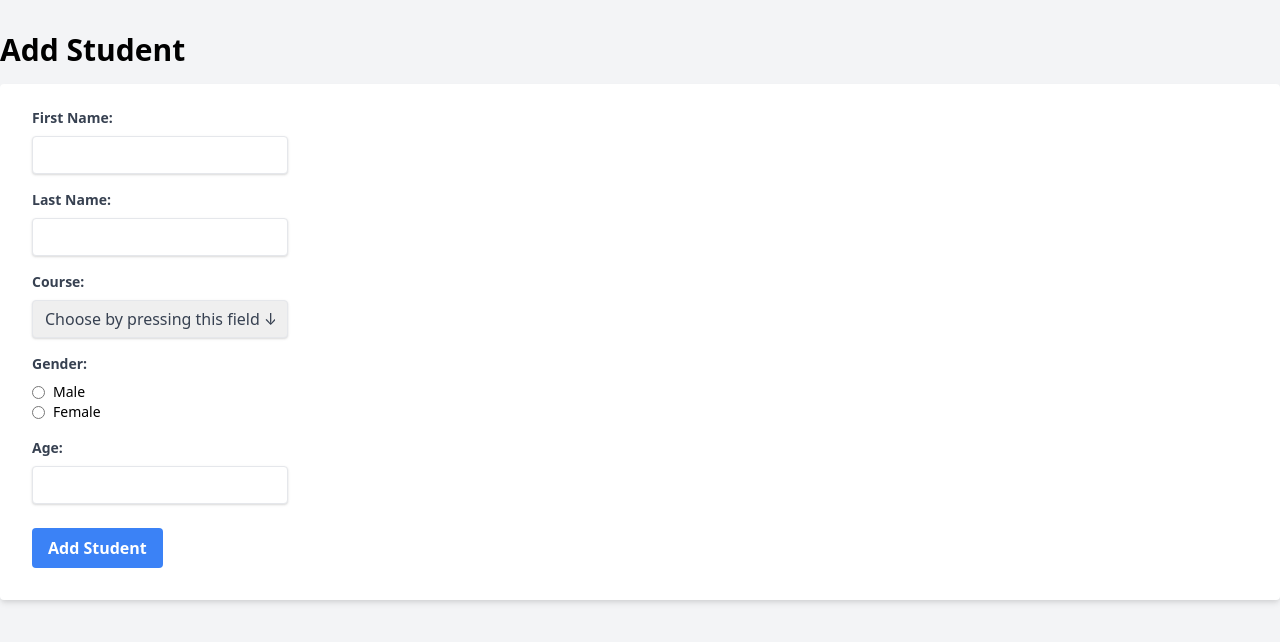
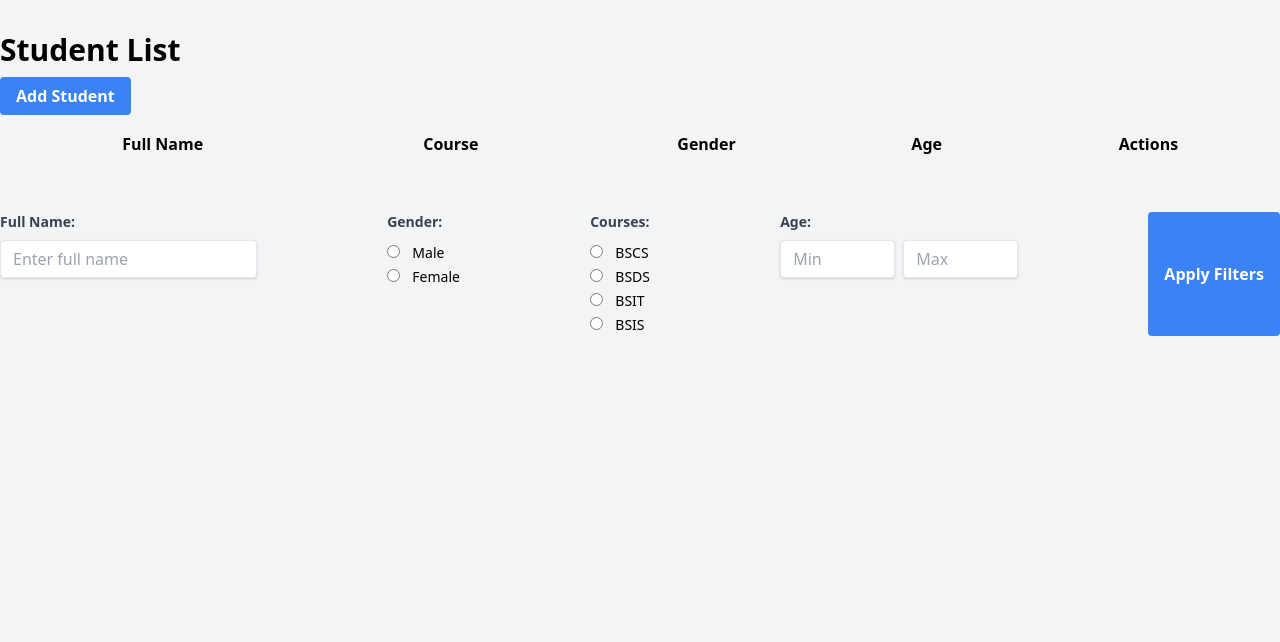
Before and after one commit to fjfdobli/EDP-FINALPROJECT, a Django app: page /add/ in a window 1280 px wide. Shown: the top 642 px of the page. Run offline with Django 5.2, Linux system fonts and the light colour scheme; lists and menus that the app fills with data are empty.

Commit message:
Update add.html change openEditForm and edit the update button

```diff
--- a/Students/templates/students/add.html
+++ b/Students/templates/students/add.html
@@ -2,56 +2,241 @@
 <!DOCTYPE html>
 <html lang="en">
   <head>
-    <meta charset="UTF-8">
-    <meta name="viewport" content="width=device-width, initial-scale=1.0">
-    <title>Add Student</title>
-    <link href="https://cdn.jsdelivr.net/npm/tailwindcss@2.2.19/dist/tailwind.min.css" rel="stylesheet">
+    <meta charset="UTF-8" />
+    <meta name="viewport" content="width=device-width, initial-scale=1.0" />
+    <title>Student List</title>
+    <link
+      href="https://cdn.jsdelivr.net/npm/tailwindcss@2.2.19/dist/tailwind.min.css"
+      rel="stylesheet"
+    />
   </head>
   <body class="bg-gray-100">
     <div class="container mx-auto py-8">
-        <h1 class="text-3xl font-bold mb-4">Add Student</h1>
-        <form method="post" class="bg-white shadow-md rounded px-8 pt-6 pb-8 mb-4">
-            {% csrf_token %}
-            <input type="hidden" name="student_id" value="{{ student.id }}">
+      <h1 class="text-3xl font-bold mb-4">Student List</h1>
       <div class="mb-4">
-                <label for="first_name" class="block text-gray-700 text-sm font-bold mb-2">First Name:</label>
-                <input id="first_name" name="firstName" type="text" class="shadow appearance-none border rounded w-64 py-2 px-3 text-gray-700 leading-tight focus:outline-none focus:shadow-outline" value="{{ student.firstName }}">
+        <a
+          href="{% url 'addStudent' %}"
+          class="bg-blue-500 hover:bg-blue-700 text-white font-bold py-2 px-4 rounded"
+          >Add Student</a
+        >
       </div>
+
+      <table class="table-auto w-full mb-4">
+        <thead>
+          <tr>
+            <th class="px-4 py-2">Full Name</th>
+            <th class="px-4 py-2">Course</th>
+            <th class="px-4 py-2">Gender</th>
+            <th class="px-4 py-2">Age</th>
+            <th class="px-4 py-2">Actions</th>
+          </tr>
+        </thead>
+        <tbody id="student-table-body">
+          {% for student in students %}
+          <tr>
+            <td class="border px-4 py-2 text-center">
+              {{ student.firstName }} {{ student.lastName }}
+            </td>
+            <td class="border px-4 py-2 text-center">
+              {{ student.get_course_display }}
+            </td>
+            <td class="border px-4 py-2 text-center">
+              {{ student.get_gender_display }}
+            </td>
+            <td class="border px-4 py-2 text-center">{{ student.age }}</td>
+            <td class="border px-4 py-2 text-center">
+              <a
+                href="{% url 'updateStudent' student.id %}"
+                class="text-blue-500 hover:text-blue-700 update-btn"
+                >Update</a
+              >
+              <a
+                href="#"
+                class="text-red-500 hover:text-red-700 ml-2 delete-link"
+                data-student-id="{{ student.id }}"
+                >Delete</a
+              >
+            </td>
+          </tr>
+          {% endfor %}
+        </tbody>
+      </table>
+    </div>
+
     <div class="mb-4">
-                <label for="last_name" class="block text-gray-700 text-sm font-bold mb-2">Last Name:</label>
-                <input id="last_name" name="lastName" type="text" class="shadow appearance-none border rounded w-64 py-2 px-3 text-gray-700 leading-tight focus:outline-none focus:shadow-outline" value="{{ student.lastName }}">
+      <form id="filter-form" class="flex justify-between">
+        <div>
+          <label
+            for="name-filter"
+            class="block text-gray-700 text-sm font-bold mb-2"
+            >Full Name:</label
+          >
+          <input
+            id="name-filter"
+            name="name"
+            type="text"
+            class="shadow appearance-none border rounded py-2 px-3 text-gray-700 leading-tight focus:outline-none focus:shadow-outline"
+            placeholder="Enter full name"
+          />
         </div>
-            <div class="mb-4">
-                <label for="course" class="block text-gray-700 text-sm font-bold mb-2">Course:</label>
-                <select id="course" name="course" class="shadow appearance-none border rounded w-64 py-2 px-3 text-gray-700 leading-tight focus:outline-none focus:shadow-outline">
-                    <option value="#">Choose by pressing this field ↓</option>
-                    <option value="BS-CS" {% if student.course == 'BS-CS' %} selected {% endif %}>BS-CS</option>
-                    <option value="BS-DS" {% if student.course == 'BS-DS' %} selected {% endif %}>BS-DS</option>
-                    <option value="BS-IT" {% if student.course == 'BS-IT' %} selected {% endif %}>BS-IT</option>
-                    <option value="BS-IS" {% if student.course == 'BS-IS' %} selected {% endif %}>BS-IS</option>
-                </select>
+        <div>
+          <label class="block text-gray-700 text-sm font-bold mb-2"
+            >Gender:</label
+          >
+          <div>
+            <input
+              type="radio"
+              id="gender-male"
+              name="gender"
+              value="Male"
+              class="mr-2 leading-tight focus:outline-none focus:shadow-outline"
+            />
+            <label for="gender-male" class="text-sm">Male</label>
           </div>
-            <div class="mb-4">
-                <label class="block text-gray-700 text-sm font-bold mb-2">Gender:</label>
-                <div class="flex items-center">
-                    <input type="radio" id="male" name="gender" value="Male" class="mr-2 leading-tight focus:outline-none focus:shadow-outline" {% if student.gender == 'Male' %} checked {% endif %}>
-                    <label for="male" class="text-sm">Male</label>
-                </div>
-                <div class="flex items-center">
-                    <input type="radio" id="female" name="gender" value="Female" class="mr-2 leading-tight focus:outline-none focus:shadow-outline" {% if student.gender == 'Female' %} checked {% endif %}>
-                    <label for="female" class="text-sm">Female</label>
+          <div>
+            <input
+              type="radio"
+              id="gender-female"
+              name="gender"
+              value="Female"
+              class="mr-2 leading-tight focus:outline-none focus:shadow-outline"
+            />
+            <label for="gender-female" class="text-sm">Female</label>
           </div>
         </div>
-            <div class="mb-6">
-                <label for="age" class="block text-gray-700 text-sm font-bold mb-2">Age:</label>
-                <input id="age" name="age" type="number" class="shadow appearance-none border rounded w-64 py-2 px-3 text-gray-700 leading-tight focus:outline-none focus:shadow-outline" min="1" max="100" value="{{ student.age }}" required>
+        <div>
+          <label class="block text-gray-700 text-sm font-bold mb-2"
+            >Courses:</label
+          >
+          <div>
+            <input
+              type="radio"
+              id="course-bs-cs"
+              name="course"
+              value="BS-CS"
+              class="mr-2 leading-tight focus:outline-none focus:shadow-outline"
+            />
+            <label for="course-bs-cs" class="text-sm">BSCS</label>
           </div>
-            <div class="flex items-center justify-between">
-                <button type="submit" class="bg-blue-500 hover:bg-blue-700 text-white font-bold py-2 px-4 rounded focus:outline-none focus:shadow-outline">
-                    Add Student
+          <div>
+            <input
+              type="radio"
+              id="course-bs-ds"
+              name="course"
+              value="BS-DS"
+              class="mr-2 leading-tight focus:outline-none focus:shadow-outline"
+            />
+            <label for="course-bs-ds" class="text-sm">BSDS</label>
+          </div>
+          <div>
+            <input
+              type="radio"
+              id="course-bs-it"
+              name="course"
+              value="BS-IT"
+              class="mr-2 leading-tight focus:outline-none focus:shadow-outline"
+            />
+            <label for="course-bs-it" class="text-sm">BSIT</label>
+          </div>
+          <div>
+            <input
+              type="radio"
+              id="course-bs-is"
+              name="course"
+              value="BS-IS"
+              class="mr-2 leading-tight focus:outline-none focus:shadow-outline"
+            />
+            <label for="course-bs-is" class="text-sm">BSIS</label>
+          </div>
+        </div>
+        <div>
+          <label class="block text-gray-700 text-sm font-bold mb-2">Age:</label>
+          <div class="flex">
+            <input
+              id="min-age"
+              name="minAge"
+              type="number"
+              class="shadow appearance-none border rounded py-2 px-3 text-gray-700 leading-tight focus:outline-none focus:shadow-outline mr-2"
+              min="1"
+              max="100"
+              placeholder="Min"
+            />
+            <input
+              id="max-age"
+              name="maxAge"
+              type="number"
+              class="shadow appearance-none border rounded py-2 px-3 text-gray-700 leading-tight focus:outline-none focus:shadow-outline"
+              min="1"
+              max="100"
+              placeholder="Max"
+            />
+          </div>
+        </div>
+        <button
+          type="submit"
+          class="bg-blue-500 hover:bg-blue-700 text-white font-bold py-2 px-4 rounded focus:outline-none focus:shadow-outline"
+        >
+          Apply Filters
         </button>
-            </div>
       </form>
     </div>
+
+    <script>
+      document.addEventListener("DOMContentLoaded", () => {
+        const deleteLinks = document.querySelectorAll(".delete-link")
+
+        deleteLinks.forEach((link) => {
+          link.addEventListener("click", (e) => {
+            e.preventDefault()
+
+            const studentId = link.getAttribute("data-student-id")
+            const url = `/delete/${studentId}/`
+
+            const csrftoken = getCookie("csrftoken")
+
+            if (confirm("Are you sure you want to delete this student?")) {
+              fetch(url, {
+                method: "DELETE",
+                headers: {
+                  "X-CSRFToken": csrftoken,
+                },
+              })
+                .then((response) => {
+                  if (response.ok) {
+                    window.location.reload()
+                  } else {
+                    throw new Error("Failed to delete student")
+                  }
+                })
+                .catch((error) => {
+                  console.error("Delete request failed:", error)
+                })
+            }
+          })
+        })
+      })
+
+      function getCookie(name) {
+        let cookieValue = null
+        if (document.cookie && document.cookie !== "") {
+          const cookies = document.cookie.split(";")
+          for (let i = 0; i < cookies.length; i++) {
+            const cookie = cookies[i].trim()
+
+            if (cookie.startsWith(name + "=")) {
+              cookieValue = decodeURIComponent(
+                cookie.substring(name.length + 1)
+              )
+              break
+            }
+          }
+        }
+        return cookieValue
+      }
+
+      function openEditForm(studentId) {
+        window.location.href = `/edit/${studentId}/`
+      }
+    </script>
   </body>
 </html>
```
Lines whose indentation alone changed are shown as unchanged.
